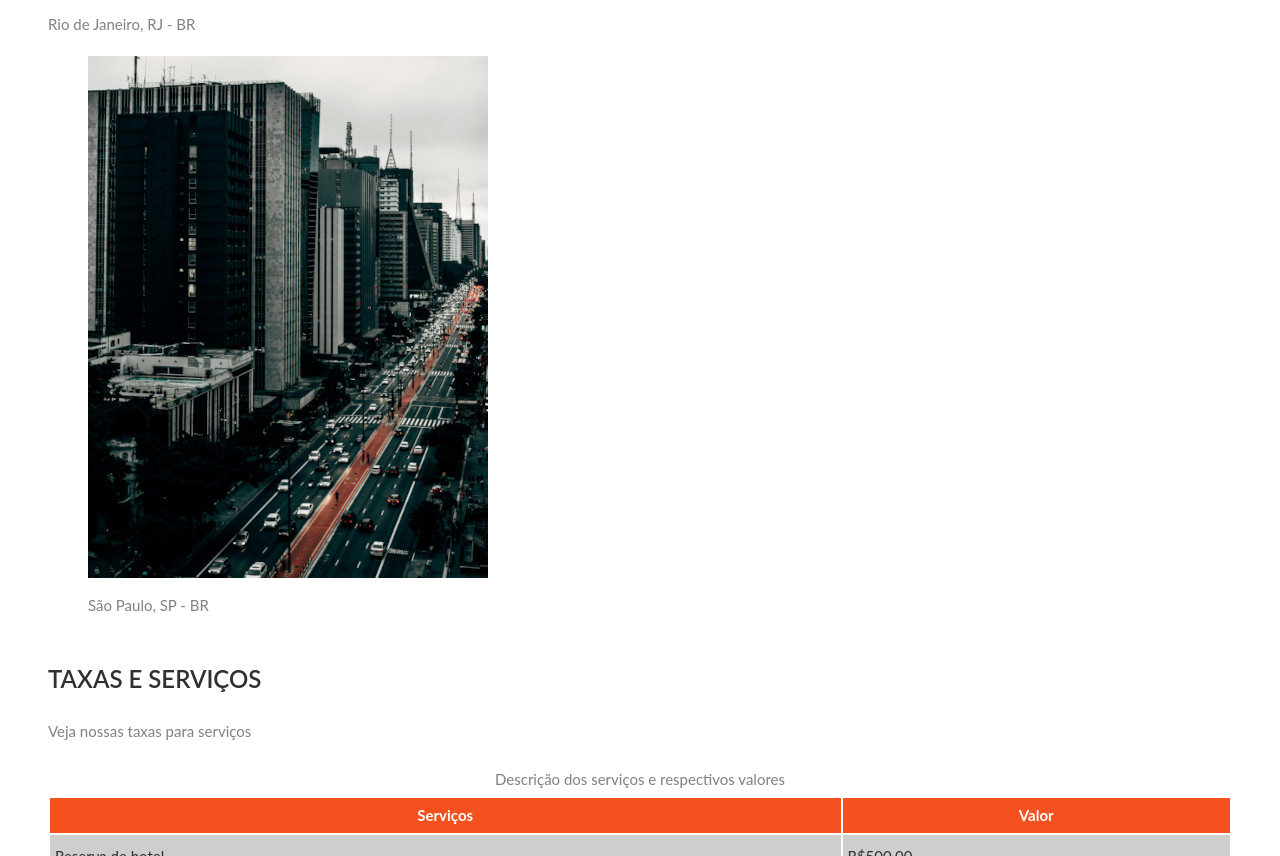
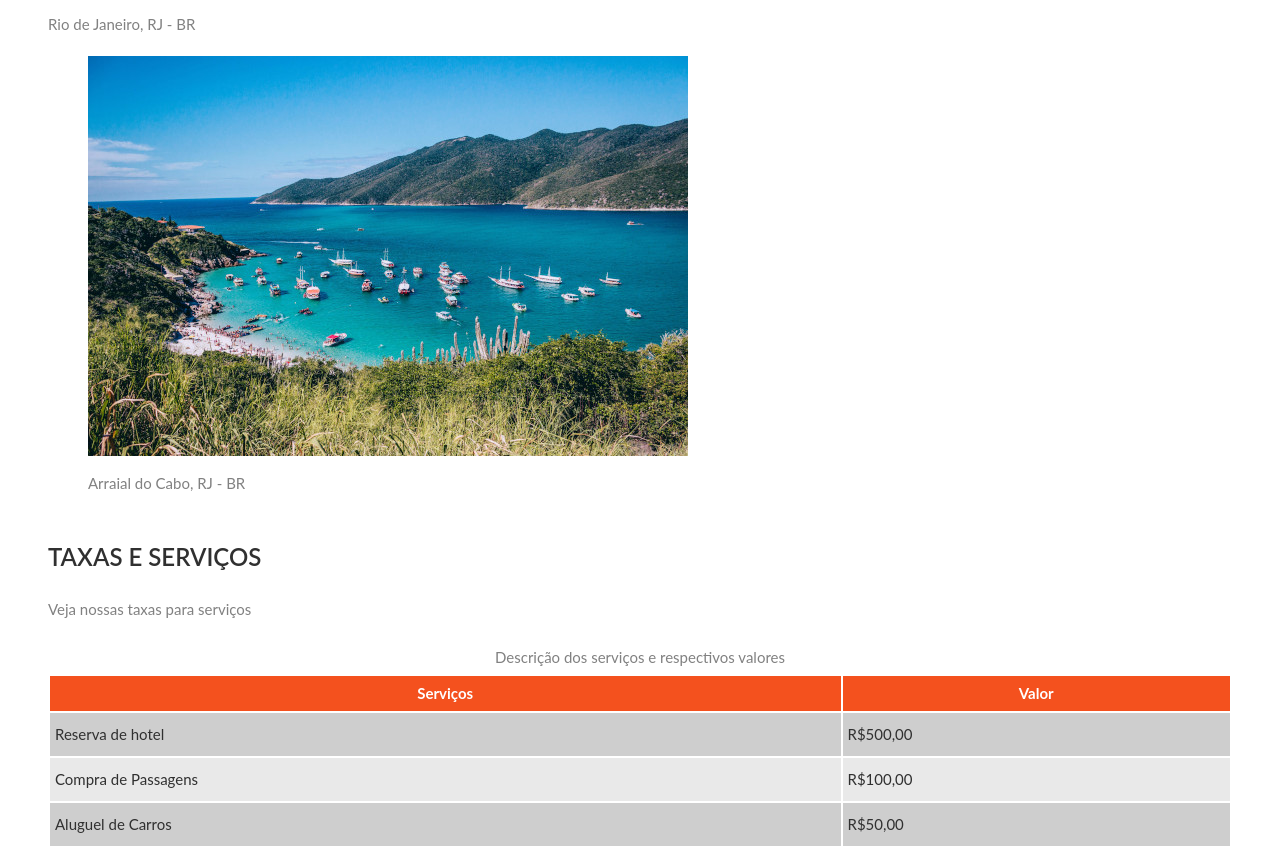
Before and after one commit to fonsecapamela/Descomplica, a plain HTML site: page index.html in a window 1280 px wide. Shown: the part 1299-2155 px from the top of the page. Drawn offline with Linux system fonts and the light colour scheme.

Commit message:
Update index.html

```diff
--- a/index.html
+++ b/index.html
@@ -39,8 +39,8 @@
             <figcaption>Rio de Janeiro, RJ - BR</figcaption>
             <figure>
 
-            <img src="imagens/sao paulo 400x40.jpg" alt="imagem avenida paulista">
-            <figcaption>São Paulo, SP - BR</figcaption>
+            <img src="imagens/Arraial do Cabo. editada.jpg" alt="imagem avenida paulista">
+            <figcaption>Arraial do Cabo, RJ - BR</figcaption>
         </figure>
 
     </section>
```
